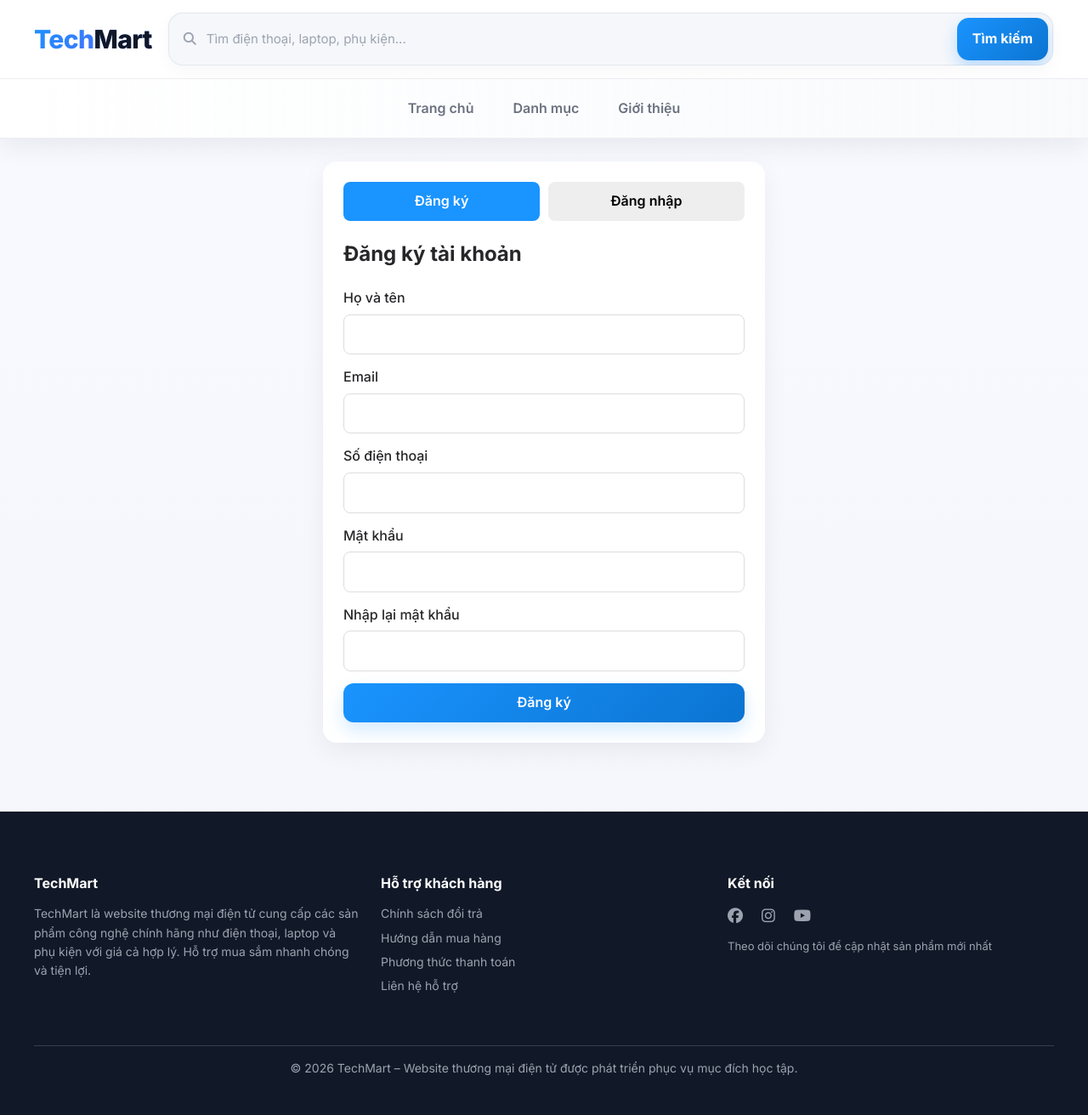
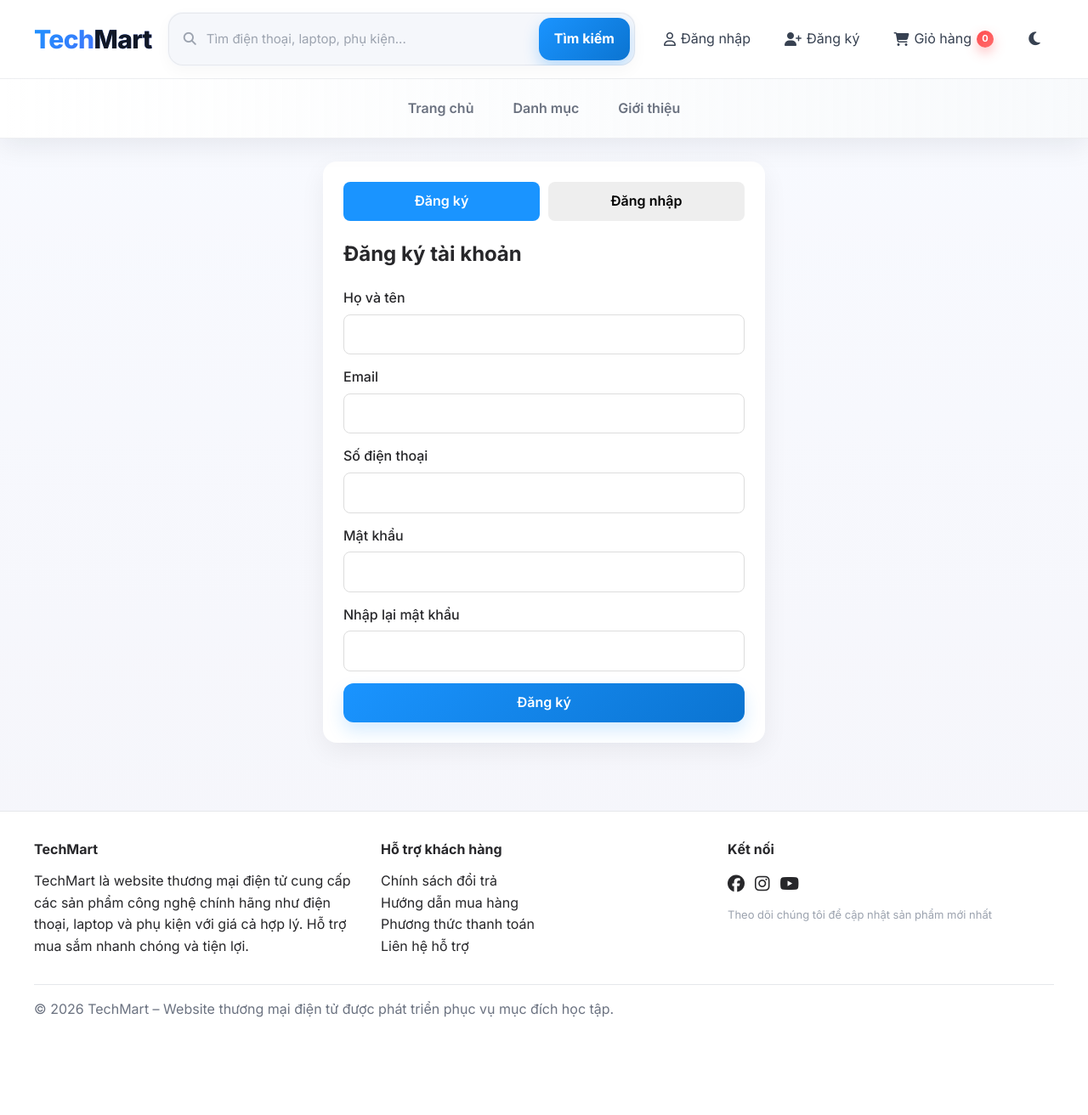
Before and after one commit to ThanhQuang1810/techmart_nhom3, a PHP site: page /register.php in a window 1280 px wide. Shown: the whole page at 85% size. After the commit the page ends 1197 px from the top, so only its background shows below. Run offline with PHP 8.4, Linux system fonts and the light colour scheme.

Commit message:
fix header actions not showing (css + html fix)

```diff
--- a/css/shared.css
+++ b/css/shared.css
@@ -520,7 +520,6 @@ textarea {
   justify-content: center;
   box-sizing: border-box;
 }
-
 /* ===== FORM ===== */
 .form-group {
   margin-bottom: 14px;
@@ -640,9 +639,7 @@ textarea {
 
   body {
     padding-top: 170px;
-
   }
-
 }
 
 /* ===== CATEGORY NEON HOVER ===== */
@@ -1057,11 +1054,26 @@ textarea {
   background: #eef2ff;
   color: #4338ca;
 }
-.status-Chờ-xác-nhận { background: #fff7ed; color: #c2410c; }
-.status-Đang-xử-lý { background: #eff6ff; color: #1d4ed8; }
-.status-Đang-giao { background: #ecfeff; color: #0f766e; }
-.status-Đã-giao { background: #ecfdf5; color: #047857; }
-.status-Huỷ { background: #fef2f2; color: #b91c1c; }
+.status-Chờ-xác-nhận {
+  background: #fff7ed;
+  color: #c2410c;
+}
+.status-Đang-xử-lý {
+  background: #eff6ff;
+  color: #1d4ed8;
+}
+.status-Đang-giao {
+  background: #ecfeff;
+  color: #0f766e;
+}
+.status-Đã-giao {
+  background: #ecfdf5;
+  color: #047857;
+}
+.status-Huỷ {
+  background: #fef2f2;
+  color: #b91c1c;
+}
 .inline-form {
   display: inline;
 }
@@ -1180,7 +1192,7 @@ textarea {
   font-size: 14px !important;
   font-weight: 600 !important;
   z-index: 9999 !important;
-    box-shadow: 0 8px 28px rgba(0,0,0,0.15) !important;
+  box-shadow: 0 8px 28px rgba(0, 0, 0, 0.15) !important;
   animation: toastIn 0.35s ease !important;
 }
 .flash-success {
@@ -1199,8 +1211,14 @@ textarea {
   border: 1px solid #bfdbfe !important;
 }
 @keyframes toastIn {
-    from { opacity: 0; transform: translateX(100px); }
-    to   { opacity: 1; transform: translateX(0); }
+  from {
+    opacity: 0;
+    transform: translateX(100px);
+  }
+  to {
+    opacity: 1;
+    transform: translateX(0);
+  }
 }
 /* ===== CATEGORY CARDS ===== */
 .category-grid {
@@ -1211,7 +1229,7 @@ textarea {
 
 .cat-card {
   position: relative;
-    background: var(--white, #fff);  /* mặc định trắng */
+  background: var(--white, #fff); /* mặc định trắng */
   border: 2px solid var(--border, #e5e7eb);
   border-radius: 16px;
   padding: 28px 16px;
@@ -1247,7 +1265,7 @@ textarea {
   border-color: transparent !important;
   color: var(--cat-color) !important;
   transform: translateY(-5px) scale(1.03);
-    box-shadow: 0 12px 30px rgba(0,0,0,0.12);
+  box-shadow: 0 12px 30px rgba(0, 0, 0, 0.12);
 }
 
 .cat-card:hover .cat-card-inner i {
@@ -1256,7 +1274,7 @@ textarea {
 
 /* LED chạy xung quanh khi hover */
 .cat-card::before {
-    content: '';
+  content: "";
   position: absolute;
   inset: -50%;
   width: 200%;
@@ -1273,7 +1291,7 @@ textarea {
 }
 
 .cat-card::after {
-    content: '';
+  content: "";
   position: absolute;
   inset: 2px;
   background: var(--white, #fff);
@@ -1292,21 +1310,28 @@ textarea {
 }
 
 @keyframes spinLED {
-    from { transform: rotate(0deg); }
-    to   { transform: rotate(360deg); }
+  from {
+    transform: rotate(0deg);
+  }
+  to {
+    transform: rotate(360deg);
+  }
 }
 
 @media (max-width: 768px) {
-    .category-grid { grid-template-columns: repeat(2, 1fr); }
+  .category-grid {
+    grid-template-columns: repeat(2, 1fr);
+  }
 }
 
 /* Dark mode hero section */
 :root[data-theme="dark"] .hero {
-    background: linear-gradient(135deg,
+  background: linear-gradient(
+    135deg,
     rgba(30, 58, 138, 0.3),
     rgba(15, 23, 42, 0.8)
   ) !important;
-    border: 1px solid rgba(255,255,255,0.06) !important;
+  border: 1px solid rgba(255, 255, 255, 0.06) !important;
 }
 
 :root[data-theme="dark"] .hero h1 {
@@ -1316,115 +1341,165 @@ textarea {
 :root[data-theme="dark"] .hero p {
   color: #94a3b8 !important;
 }
-.header-actions-wrapper {
-  position: relative;
+/* ===== Payment additions ===== */
+.payment-methods > label {
+  display: block;
+  margin-bottom: 10px;
 }
 
-/* icon 3 gạch */
-/* fix vùng header phải */
-.header-actions-wrapper {
-  position: relative;
-  display: flex;
-  align-items: center;
+.payment-options {
+  display: grid;
+  gap: 12px;
 }
 
-/* ẩn menu cũ nếu còn sót */
-.header-actions {
-  display: none;
+.payment-option {
+  display: grid;
+  grid-template-columns: auto 1fr;
+  gap: 12px;
+  align-items: flex-start;
+  padding: 14px;
+  border: 1.5px solid var(--border);
+  border-radius: 14px;
+  cursor: pointer;
+  background: #fff;
+  transition:
+    border-color 0.2s ease,
+    box-shadow 0.2s ease,
+    transform 0.2s ease;
 }
 
-/* hamburger */
-.hamburger {
-  font-size: 22px;
-  cursor: pointer;
-  padding: 6px 10px;
+.payment-option:hover,
+.payment-option.active {
+  border-color: var(--primary);
+  box-shadow: 0 10px 24px rgba(26, 148, 255, 0.1);
+  transform: translateY(-1px);
 }
 
-/* dropdown */
-.dropdown-menu {
-  position: absolute;
-  top: 45px;
-  right: 0;
-  background: #fff;
-  border-radius: 10px;
-  box-shadow: 0 10px 25px rgba(0,0,0,0.1);
-
-  display: none;
-  flex-direction: column;
-  min-width: 200px;
-  z-index: 999;
+.payment-option input {
+  margin-top: 4px;
 }
 
-/* hover để mở */
-.header-actions-wrapper:hover .dropdown-menu {
-  display: flex;
+.payment-option-icon {
+  display: inline-flex;
+  width: 34px;
+  height: 34px;
+  align-items: center;
+  justify-content: center;
+  border-radius: 999px;
+  background: #eff6ff;
+  color: var(--primary);
 }
 
-/* item */
-.dropdown-menu a,
-.dropdown-menu button {
-  padding: 12px 14px;
-  text-decoration: none;
-  color: #333;
-  border: none;
-  background: none;
-  text-align: left;
-  width: 100%;
-  cursor: pointer;
+.payment-option strong,
+.payment-option small {
+  display: block;
 }
 
-.dropdown-menu a:hover,
-.dropdown-menu button:hover {
-  background: #f5f5f5;
+.payment-option small {
+  margin-top: 4px;
+  color: var(--muted);
+  line-height: 1.4;
 }
 
-
-
-
-
-
-
-.site-footer {
-  background: #111827;
-  color: #e5e7eb;
-  padding: 40px 0 20px;
+.payment-guide {
+  display: none;
+  margin: 12px 0 18px;
+  padding: 14px;
+  border-radius: 14px;
+  border: 1px dashed rgba(26, 148, 255, 0.45);
+  background: #eff6ff;
+  color: #1e3a8a;
+  line-height: 1.55;
 }
 
-.site-footer h4 {
-  margin-bottom: 12px;
-  color: #fff;
+.payment-guide p {
+  margin: 8px 0 0;
 }
 
-.site-footer p,
-.site-footer li {
-  font-size: 14px;
-  color: #9ca3af;
+.payment-status {
+  display: inline-flex;
+  align-items: center;
+  border-radius: 999px;
+  padding: 5px 10px;
+  font-size: 12px;
+  font-weight: 700;
+  background: #f1f5f9;
+  color: #334155;
+  white-space: nowrap;
 }
 
-.site-footer ul {
-  list-style: none;
-  padding: 0;
+.payment-status.status-paid {
+  background: #ecfdf5;
+  color: #047857;
 }
 
-.site-footer li {
-  margin-bottom: 6px;
+.payment-status.status-waiting {
+  background: #fff7ed;
+  color: #c2410c;
 }
 
-.social-links a {
-  margin-right: 10px;
-  font-size: 18px;
-  color: #9ca3af;
-  transition: 0.3s;
+.payment-status.status-refund {
+  background: #fef2f2;
+  color: #b91c1c;
 }
 
-.social-links a:hover {
-  color: #1a94ff;
+.payment-meta {
+  display: grid;
+  gap: 4px;
+  font-size: 12px;
+  color: var(--muted);
 }
 
-.footer-bottom {
-  border-top: 1px solid #374151;
-  margin-top: 20px;
-  padding-top: 15px;
-  text-align: center;
-  font-size: 13px;
+:root[data-theme="dark"] .payment-option {
+  background: rgba(255, 255, 255, 0.04);
 }
+
+:root[data-theme="dark"] .payment-guide {
+  background: rgba(37, 99, 235, 0.12);
+  color: #bfdbfe;
+}
+/* ===== FIX HEADER ACTIONS FINAL ===== */
+
+.site-header .header-top {
+  display: flex !important;
+  align-items: center !important;
+  gap: 18px !important;
+}
+
+.site-header .logo {
+  flex: 0 0 auto !important;
+}
+
+.site-header .search-bar {
+  flex: 1 1 auto !important;
+  max-width: 720px !important;
+  min-width: 260px !important;
+}
+
+.site-header .header-actions {
+  display: flex !important;
+  align-items: center !important;
+  justify-content: flex-end !important;
+  gap: 10px !important;
+  margin-left: auto !important;
+  flex: 0 0 auto !important;
+  white-space: nowrap !important;
+  visibility: visible !important;
+  opacity: 1 !important;
+}
+
+.site-header .action-link {
+  display: inline-flex !important;
+  align-items: center !important;
+  gap: 6px !important;
+}
+
+.site-header .container {
+  overflow: visible !important;
+}
+
+.header-actions-wrapper,
+.hamburger,
+.dropdown-menu {
+  display: none !important;
+}
--- a/includes/header.php
+++ b/includes/header.php
@@ -20,7 +20,7 @@ function nav_active(array $pages, string $currentScript): string
     <meta name="viewport" content="width=device-width, initial-scale=1.0" />
     <title><?= e($title) ?></title>
     <link rel="stylesheet" href="https://cdnjs.cloudflare.com/ajax/libs/font-awesome/6.5.2/css/all.min.css" />
-    <link rel="stylesheet" href="<?= url('css/shared.css') ?>" />
+<link rel="stylesheet" href="<?= url('css/shared.css') ?>?v=999" />
     <?php foreach ($extraCss as $cssFile): ?>
       <link rel="stylesheet" href="<?= url($cssFile) ?>" />
     <?php endforeach; ?>
@@ -48,14 +48,14 @@ function nav_active(array $pages, string $currentScript): string
                 <span>Admin</span>
               </a>
             <?php endif; ?>
-          <a href="<?= url('profile.php') ?>" class="action-link" style="display:flex;align-items:center;gap:8px;">
+            <a href="<?= url('profile.php') ?>" class="action-link" style="display:flex;align-items:center;gap:8px;">
   <img
     src="<?= url(!empty($user['avatar']) ? $user['avatar'] : 'assets/images/avatar.jpg') ?>"
     alt="Avatar"
     style="width:32px;height:32px;border-radius:50%;object-fit:cover;border:1px solid #ddd;"
   >
   <span><?= e($user['name']) ?></span>
-
+</a>
             <a href="<?= url('logout.php') ?>" class="action-link">
               <i class="fa-solid fa-right-from-bracket"></i>
               <span>Đăng xuất</span>
```
Lines whose indentation alone changed are shown as unchanged.
